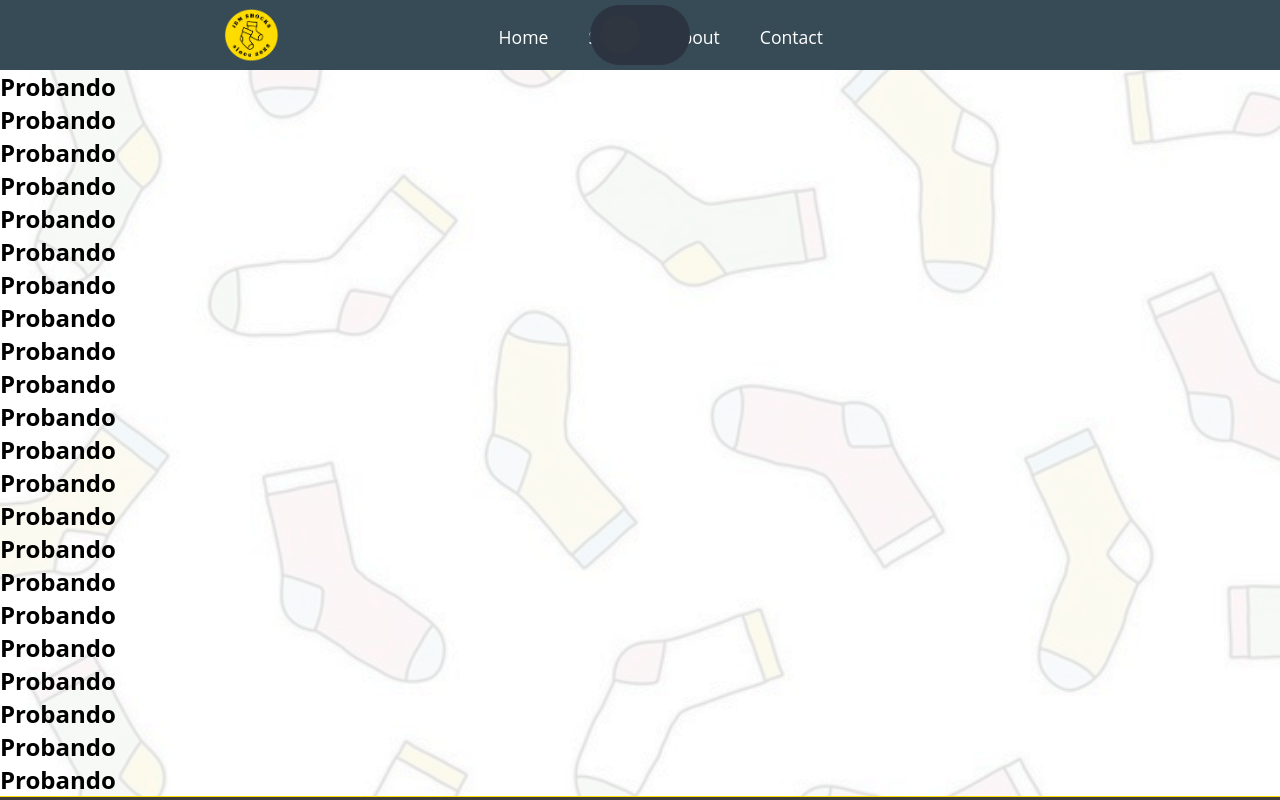
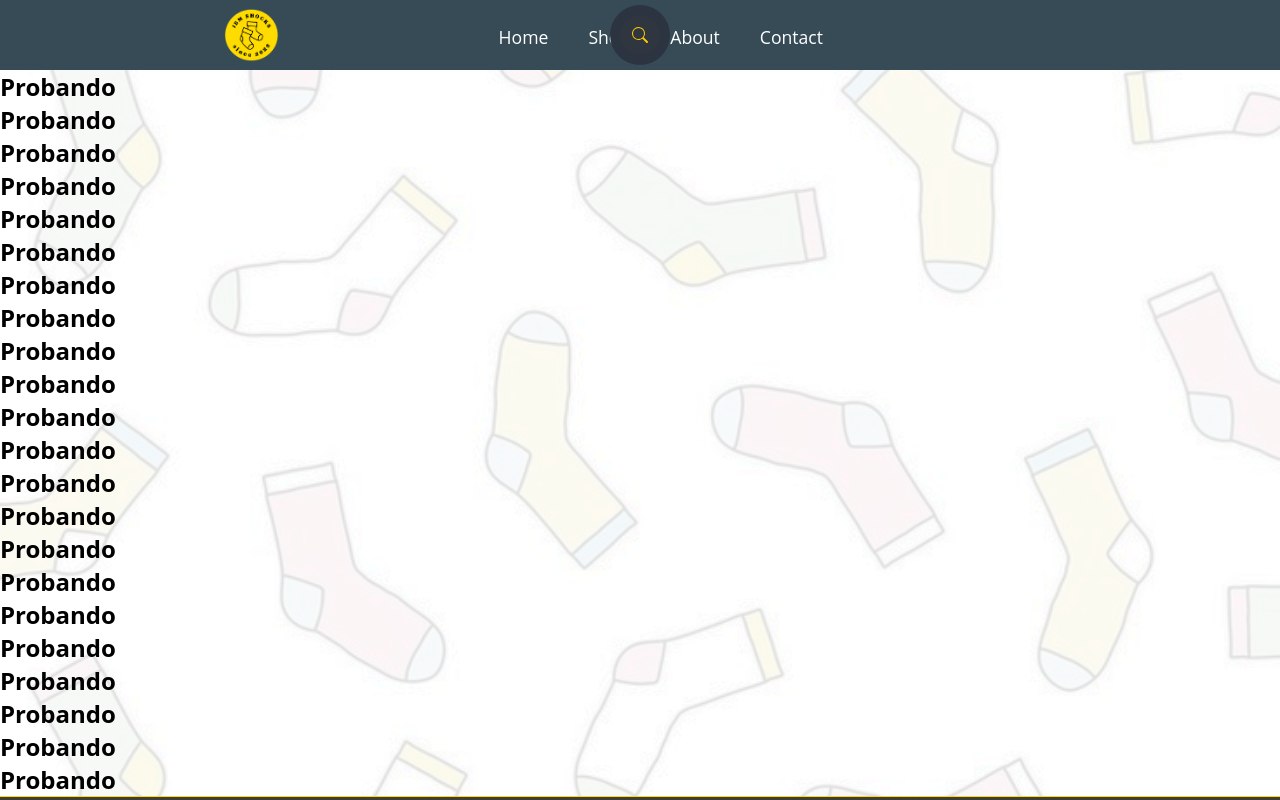
Before and after one commit to Yorrryiii/JEM_Shocks, a React (Create React App) app in the folder jem_shocks/: page / in a window 1280 px wide. Shown: the top 800 px of the page. Built offline with nearby package versions, Linux system fonts and the light colour scheme; a web font is replaced by a local one.

Commit message:
la animación de busqueda funciona!!!!!!!!!!!!!!!!!!!!!!!!!!!!!!!!!!!!!!!!

```diff
--- a/jem_shocks/src/components/Busqueda.jsx
+++ b/jem_shocks/src/components/Busqueda.jsx
@@ -8,7 +8,9 @@ export class Busqueda extends Component{
                 <div class = "search-box">
                     <input type="text" placeholder = "search...." />
                     <a href="##" class = 'icon'>
-                        <i class= "bi bi-search"></i>
+                    <svg xmlns="http://www.w3.org/2000/svg" width="16" height="16" fill="currentColor" class="bi bi-search" viewBox="0 0 16 16">
+                         <path d="M11.742 10.344a6.5 6.5 0 1 0-1.397 1.398h-.001c.03.04.062.078.098.115l3.85 3.85a1 1 0 0 0 1.415-1.414l-3.85-3.85a1.007 1.007 0 0 0-.115-.1zM12 6.5a5.5 5.5 0 1 1-11 0 5.5 5.5 0 0 1 11 0z"/>
+                    </svg>
                     </a>
                 </div>
             </div>
--- a/jem_shocks/src/components/styles/Busqueda.css
+++ b/jem_shocks/src/components/styles/Busqueda.css
@@ -7,6 +7,7 @@
     height: 40px;
     border-radius: 40px;
     padding: 10px;
+
 }
 
 .search-box:hover > input{
@@ -37,6 +38,7 @@ input{
 
 .icon{
     color: #ffC800;
+    margin-right: 0px;
     float: right;
     width: 40px;
     font-size: 1.3rem;
```
